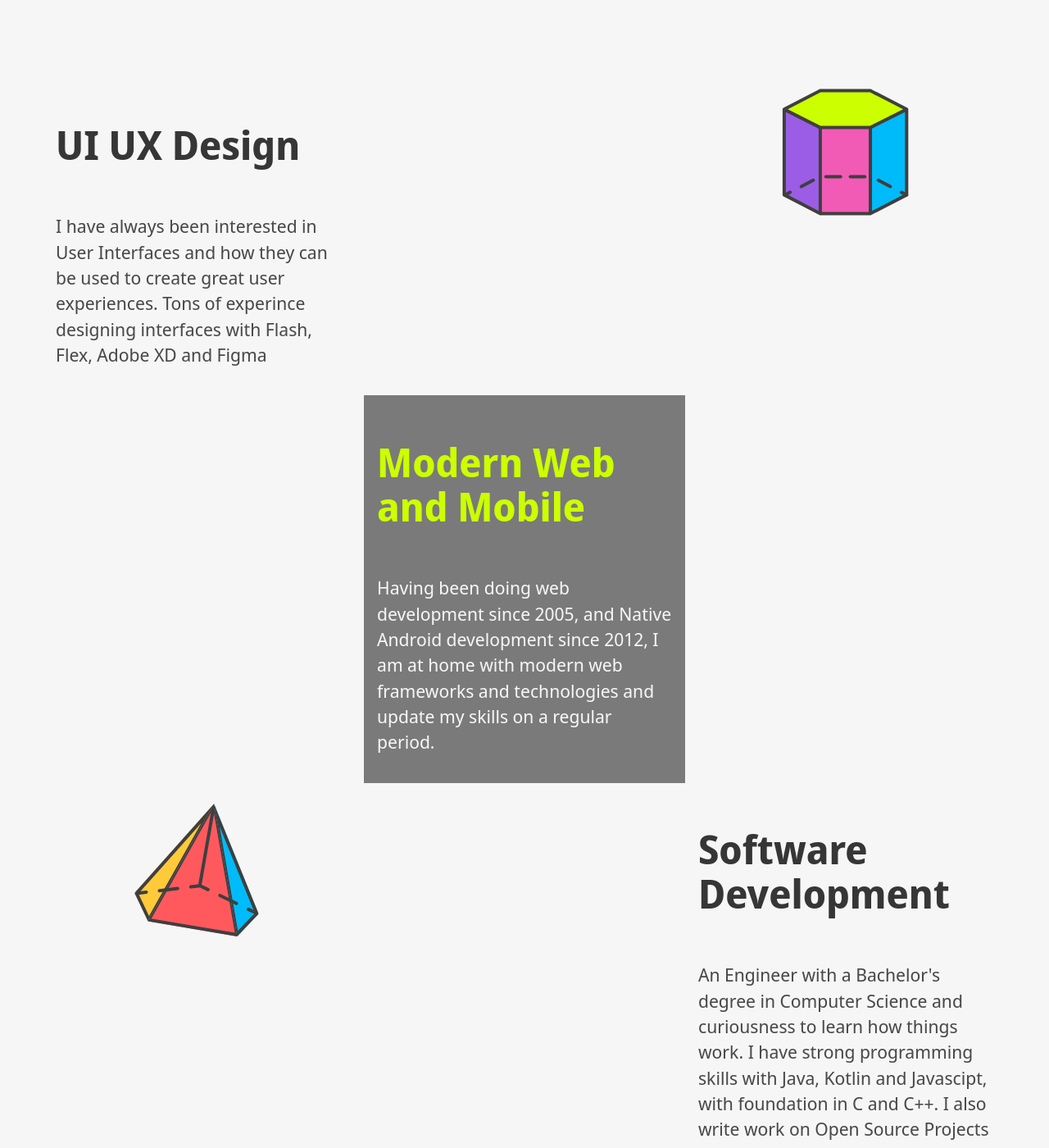
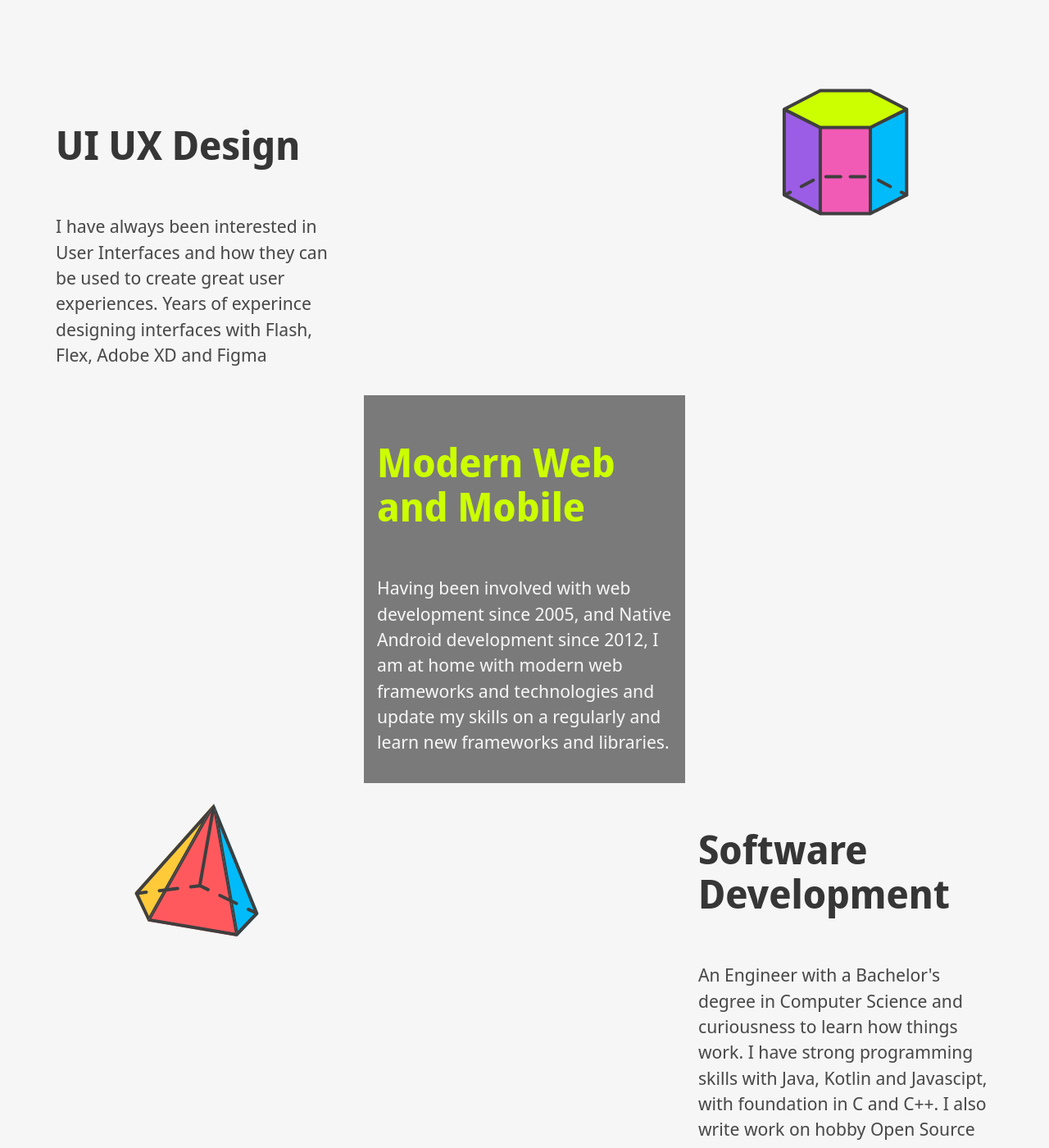
Before and after one commit to midhunhk/midhunhk.github.io, a Jekyll site: the page built from index.html, in a window 1280 px wide and 1400 px high, scrolled down 713 px. Shown: the whole window at 82% size. Built offline with Jekyll 4.4.1, drawn with Linux system fonts in a browser that asks for light colours; nearby versions of some CDN libraries; comment, search, counter and statistics services are not loaded; a style sheet for code colours, icons or effects is not loaded; some of the changed text lies outside the part shown.

Commit message:
update copy

```diff
--- a/blog/index.html
+++ b/blog/index.html
@@ -32,7 +32,7 @@
           {{ post.content | split:"<!-- more -->" | first }}
 
           <div class="has-text-right mt-2 mb-2">
-            <a class="button is-success" href="{{ post.url }}">
+            <a class="button is-success is-rounded" href="{{ post.url }}">
               <span>Read More</span>
               <span class="icon">
                 <i class="fas fa-arrow-right"></i>
--- a/index.html
+++ b/index.html
@@ -16,7 +16,7 @@
                         <div class="animate__animated animate__fadeIn animate__delay-2s animate__fast">
                             <p class="py-2 is-size-4 has-text-weight-semibold">Full Stack Developer</p>
                             <p class="py-2 pr-4 my-2">
-                                A Software Engineer with more than a decade of experience with user interfaces, backend services and middleware.
+                                A Software Engineer with more than a decade of experience building user interfaces, writing middleware and backend services and APIs.
                             </p>
 
                             <div class="has-text-centered-mobile mt-4">
@@ -88,7 +88,7 @@
         <div class="columns animate__animated animate__fadeIn animate__delay-4s">
             <div class="column is-4 p-4">
                 <p class="title mb-0">UI UX Design</p>
-                <p>I have always been interested in User Interfaces and how they can be used to create great user experiences. Tons of experince designing interfaces with Flash, Flex, Adobe XD and Figma</p>
+                <p>I have always been interested in User Interfaces and how they can be used to create great user experiences. Years of experince designing interfaces with Flash, Flex, Adobe XD and Figma</p>
             </div>
             <div class="column is-4 is-offset-4 has-text-centered">
                 <svg width="155" height="155" viewBox="0 0 155 155" fill="none" xmlns="http://www.w3.org/2000/svg">
@@ -110,7 +110,7 @@
         <div class="columns is-centered">
             <div class="column is-4 has-background-grey p-4 animate__animated animate__fadeIn animate__delay-5s">
                 <p class="title has-text-success mb-0">Modern Web and Mobile</p>
-                <p class="has-text-white-ter">Having been doing web development since 2005, and Native Android development since 2012, I am at home with modern web frameworks and technologies and update my skills on a regular period.</p>
+                <p class="has-text-white-ter">Having been involved with web development since 2005, and Native Android development since 2012, I am at home with modern web frameworks and technologies and update my skills on a regularly and learn new frameworks and libraries.</p>
             </div>
         </div>
 
@@ -134,7 +134,7 @@
             </div>
             <div class="column is-4 is-offset-4 p-4">
                 <p class="title mb-0">Software Development</p>
-                <p>An Engineer with a Bachelor's degree in Computer Science and curiousness to learn how things work. I have strong programming skills with Java, Kotlin and Javascipt, with foundation in C and C++. I also write work on Open Source Projects and APIs. </p>
+                <p>An Engineer with a Bachelor's degree in Computer Science and curiousness to learn how things work. I have strong programming skills with Java, Kotlin and Javascipt, with foundation in C and C++. I also write work on hobby Open Source Projects and APIs. </p>
             </div>
         </div>
     </div>
```
